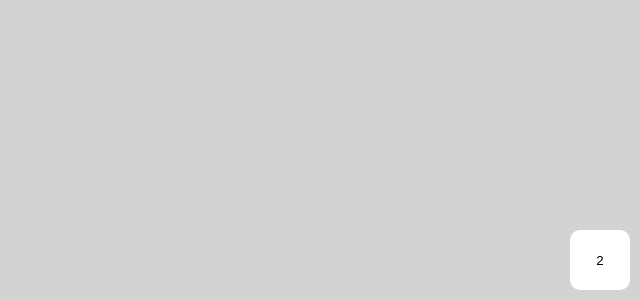
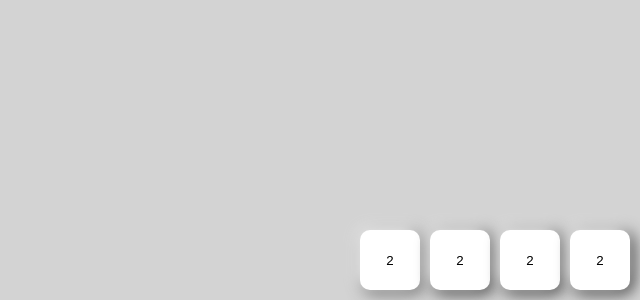
Before and after one commit to devintissen/Numerals, a plain HTML site: page index.html in a window 1280 px wide. Shown: the part 500-800 px from the top of the page, without its empty margins (640-1280 px from the left). Drawn offline with Linux system fonts and the light colour scheme.

Commit message:
Transferring Project to Windows Computer

```diff
--- a/index.html
+++ b/index.html
@@ -7,6 +7,12 @@
     <link rel="stylesheet" href="styles.css">
 </head>
 <body>
-    <button class="Square_Button">2</button>
+    <div class="Button_Row">
+        <button class="Square_Button_Left">2</button>
+        <button class="Square_Button_Middle">2</button>
+        <button class="Square_Button_Middle">2</button>
+        <button class="Square_Button_Right">2</button>
+    </div>
+
 </body>
 </html>
--- a/styles.css
+++ b/styles.css
@@ -5,15 +5,22 @@ html, body {
     margin: 0px;
     padding: 0px;
 
-    background-color: lightgrey;
+    background-color: rgb(211, 211, 211);
 
     display: flex;
-    flex-direction: row;
+    flex-direction: column;
     justify-content: end;
     align-items: end;
+
 }
 
-.Square_Button {
+.Button_Row {
+    display: flex;
+    flex-direction: row;
+    margin-bottom: 10px;
+}
+
+.Square_Button_Left {
     width: 60px;
     height: 60px;
 
@@ -22,6 +29,47 @@ html, body {
 
     background-color: white;
 
-    margin: 10px;
+    margin-left: 10px;
+    margin-right: 5px;
     border-radius: 10px;
+
+    box-shadow:
+    -2.5px -2.5px 16px rgb(255, 255, 255),  /* top-left */
+     2.5px  2.5px 16px rgba(0, 0, 0, 0.698);
 }
+
+.Square_Button_Middle {
+    width: 60px;
+    height: 60px;
+
+    border: 0px;
+    outline: none;
+
+    background-color: white;
+
+    margin-left: 5px;
+    margin-right: 5px;
+    border-radius: 10px;
+
+    box-shadow:
+    -2.5px -2.5px 16px rgb(255, 255, 255),  /* top-left */
+     2.5px  2.5px 16px rgb(0, 0, 0);
+}
+
+.Square_Button_Right {
+    width: 60px;
+    height: 60px;
+
+    border: 0px;
+    outline: none;
+
+    background-color: white;
+
+    margin-left: 5px;
+    margin-right: 10px;
+    border-radius: 10px;
+
+    box-shadow:
+    -2.5px -2.5px 16px rgb(255, 255, 255),  /* top-left */
+     2.5px  2.5px 16px rgb(0, 0, 0);
+}
```
